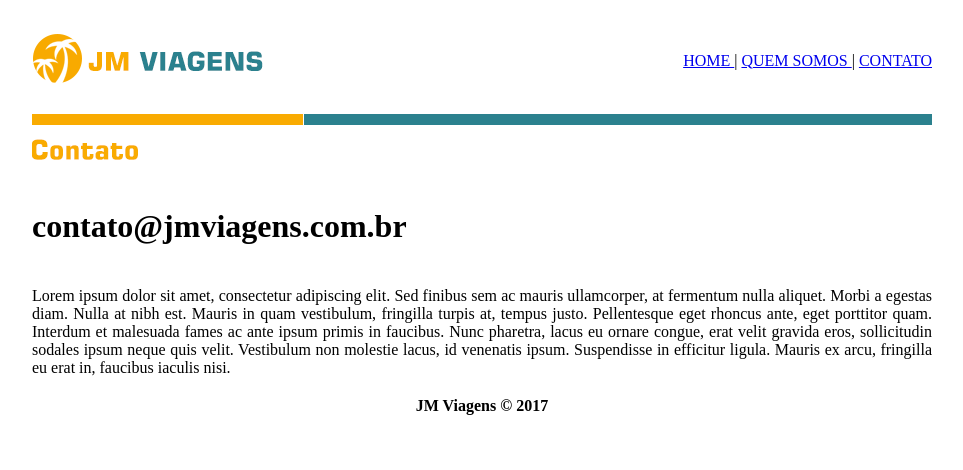
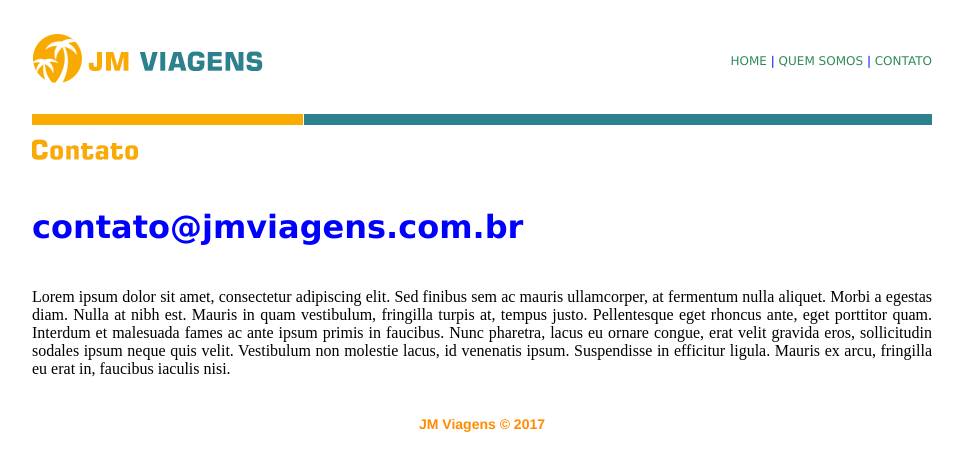
Before and after one commit to camilobg/Final-Project__HTML-lessons, a plain HTML site: page contato.html in a window 1280 px wide. Shown: the whole page, without its empty margins (158-1121 px from the left). Drawn offline with Linux system fonts and the light colour scheme.

Commit message:
CSS stylesheet ulodas

```diff
--- a/contato.html
+++ b/contato.html
@@ -6,6 +6,7 @@
 	<head>
 		<title>JM Viagens - CONTATO</title>
 		<meta charset="utf-8" />
+        <link href="css/style.css" type="text/css" rel="stylesheet">
 	</head>
 
 	<body>
@@ -15,9 +16,11 @@
               <td> <a href="index.html"> <img src="imagens/logo.png"> </a> </td>
 
               <td align="right">
+                  <div id="menu">
                     <a href="index.html"> HOME </a> |
                     <a href="quem_somos.html"> QUEM SOMOS </a> |
                     <a href="contato.html"> CONTATO </a>
+                  </div>
               </td>
           </tr>
 
@@ -40,7 +43,7 @@
                </td>
           </tr>
           <tr>
-              <td colspan="2" align="center"> <strong>JM Viagens &copy; 2017 </strong> </td>
+              <td colspan="2" align="center"> <h4>JM Viagens &copy; 2017 </strong> </td>
           </tr>
 
 
--- /dev/null
+++ b/css/style.css
@@ -0,0 +1,34 @@
+h1{
+    font-family:Verdana, Geneva, Tahoma, sans-serif;
+    font-size: 32px;
+    color: blue;
+}
+
+h4{
+    font-family:'Franklin Gothic Medium', 'Arial Narrow', Arial, sans-serif;
+    font-size: 14px;
+    color:darkorange;
+}
+
+#menu{
+    font-family:Verdana, Geneva, Tahoma, sans-serif;
+    font-size: 12px;
+    color: blue;
+}
+
+a:link,
+    a:visited {
+	text-decoration: none;
+    color: seagreen;
+	}
+    a:hover {
+	/*text-decoration: underline; */
+    text-decoration: none;
+	color: deepskyblue;
+    font-size: 16px;
+	}
+    a:active {
+	text-decoration: none;
+    color: seagreen;
+	}
+}
```
Also changed, not shown: index.html (+4 -1 lines), quem_somos.html (+4 -1 lines), 1 other file.
